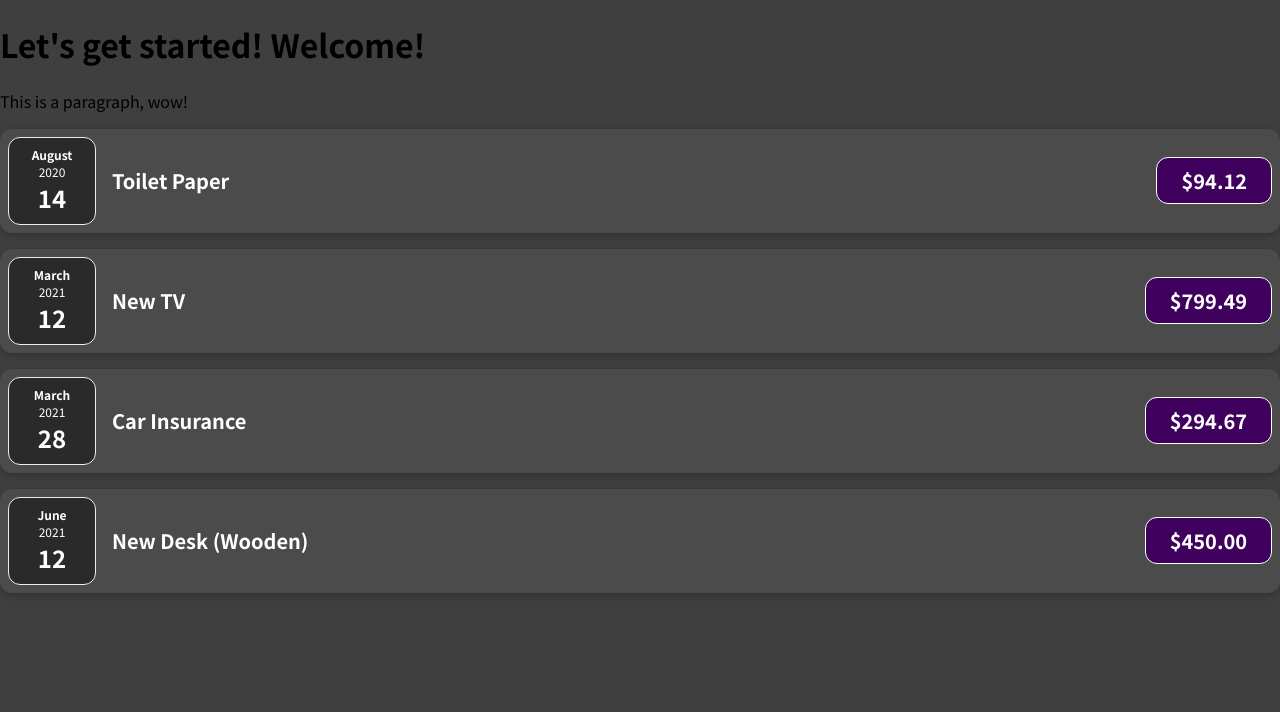
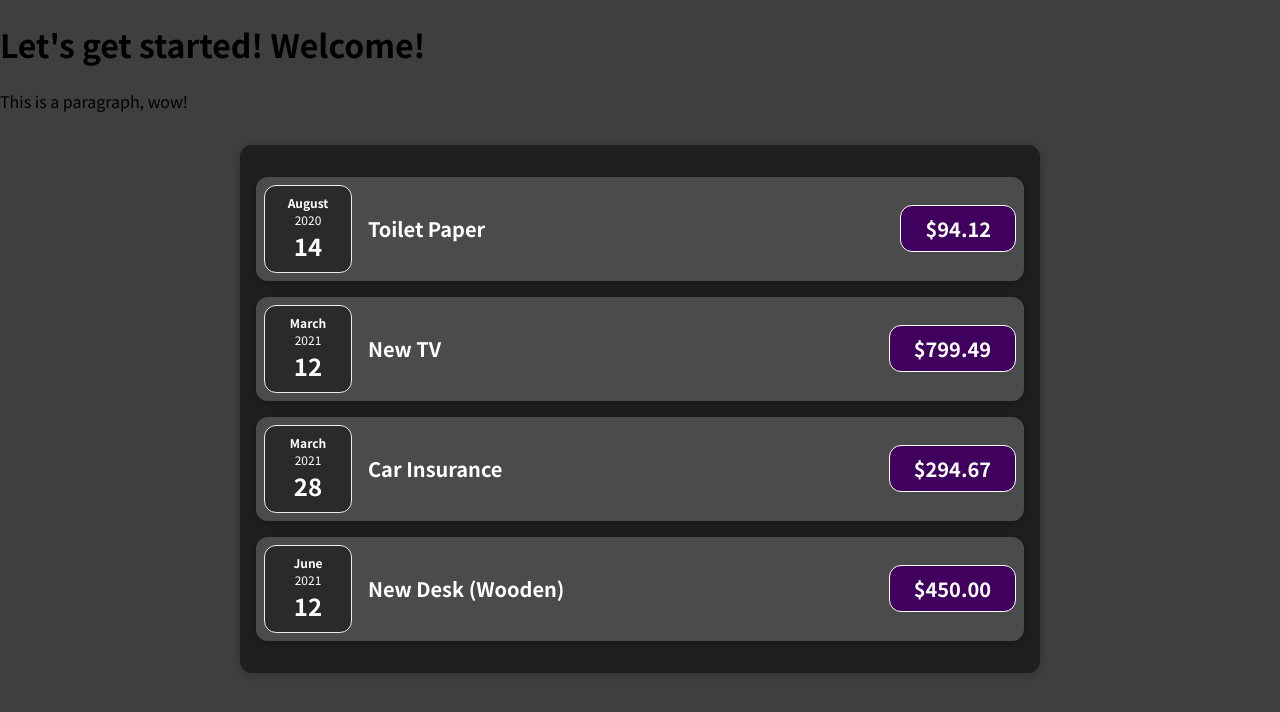
Before and after one commit to DavidAGullo/react-learning-project, a JavaScript app: page / in a window 1280 px wide. Shown: the top 712 px of the page. Built offline with nearby package versions, Linux system fonts and the light colour scheme.

Commit message:
Expense,js Added
Scalabilty update

```diff
--- a/src/App.js
+++ b/src/App.js
@@ -1,4 +1,5 @@
-import ExpenseItem from "./components/ExpenseItem";
+//import ExpenseItem from "./components/ExpenseItem";
+import Expense from "./components/Expense";
 
 function App() {
 
@@ -8,18 +9,22 @@ const expenses = [
   { id: 'e3', title: 'Car Insurance', amount: 294.67, date: new Date(2021, 2, 28)},
   { id: 'e4', title: 'New Desk (Wooden)', amount: 450, date: new Date(2021, 5, 12)},
 ];
-
   return (
     <div>
       <h1>Let's get started! Welcome!</h1>
       <p> This is a paragraph, wow!</p>
-
-      <ExpenseItem title={expenses[0].title} amount={expenses[0].amount} date={expenses[0].date}></ExpenseItem>
-      <ExpenseItem title={expenses[1].title} amount={expenses[1].amount} date={expenses[1].date}></ExpenseItem>
-      <ExpenseItem title={expenses[2].title} amount={expenses[2].amount} date={expenses[2].date}></ExpenseItem>
-      <ExpenseItem title={expenses[3].title} amount={expenses[3].amount} date={expenses[3].date}></ExpenseItem>
+      <Expense expenses={expenses} />
     </div>
   );
 }
 // <ExpenseItem></ExpenseItem> - This is a custom component
+/*
+In Theory,
+      <Expense title={expenses[0].title} amount={expenses[0].amount} date={expenses[0].date} />
+      <Expense title={expenses[1].title} amount={expenses[1].amount} date={expenses[1].date} />
+      <Expense title={expenses[2].title} amount={expenses[2].amount} date={expenses[2].date} />
+      <Expense title={expenses[3].title} amount={expenses[3].amount} date={expenses[3].date} />
+is a solution but doesn't scale well.
+
+*/
 export default App;
--- /dev/null
+++ b/src/components/Expense.css
@@ -0,0 +1,9 @@
+.expenses {
+    padding: 1rem;
+    background-color: rgb(31, 31, 31);
+    margin: 2rem auto;
+    width: 50rem;
+    max-width: 95%;
+    border-radius: 12px;
+    box-shadow: 0 1px 8px rgba(0, 0, 0, 0.25);
+}
--- /dev/null
+++ b/src/components/Expense.js
@@ -0,0 +1,15 @@
+import ExpenseItem from "./ExpenseItem"
+import './Expense.css';
+
+function Expense(props) {
+    return (
+        <div className='expenses'>
+            <ExpenseItem title={props.expenses[0].title} amount={props.expenses[0].amount} date={props.expenses[0].date}></ExpenseItem>
+            <ExpenseItem title={props.expenses[1].title} amount={props.expenses[1].amount} date={props.expenses[1].date}></ExpenseItem>
+            <ExpenseItem title={props.expenses[2].title} amount={props.expenses[2].amount} date={props.expenses[2].date}></ExpenseItem>
+            <ExpenseItem title={props.expenses[3].title} amount={props.expenses[3].amount} date={props.expenses[3].date}></ExpenseItem>
+        </div>
+    )
+}
+
+export default Expense
```
